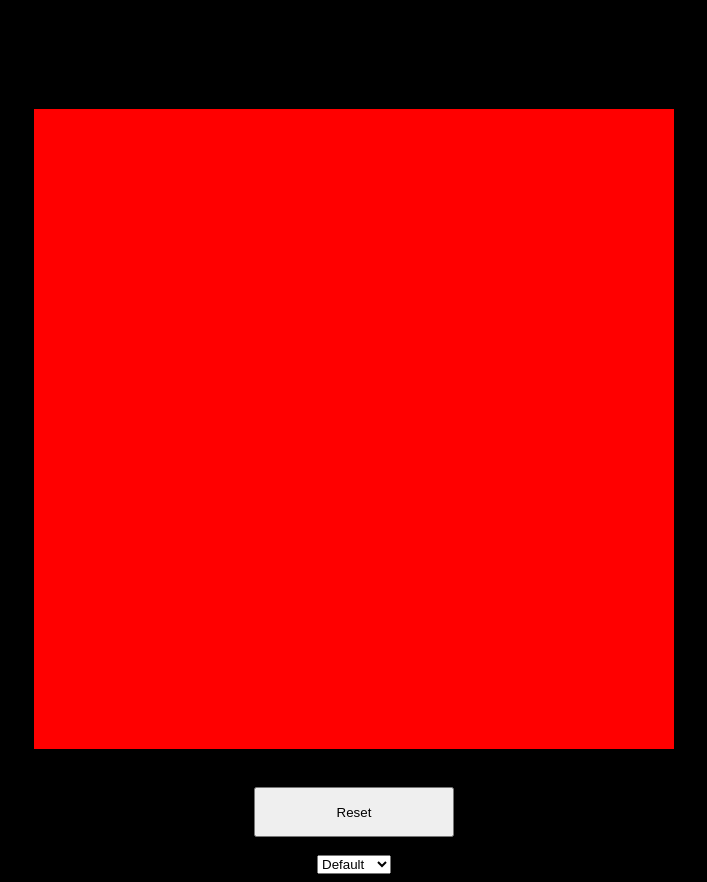
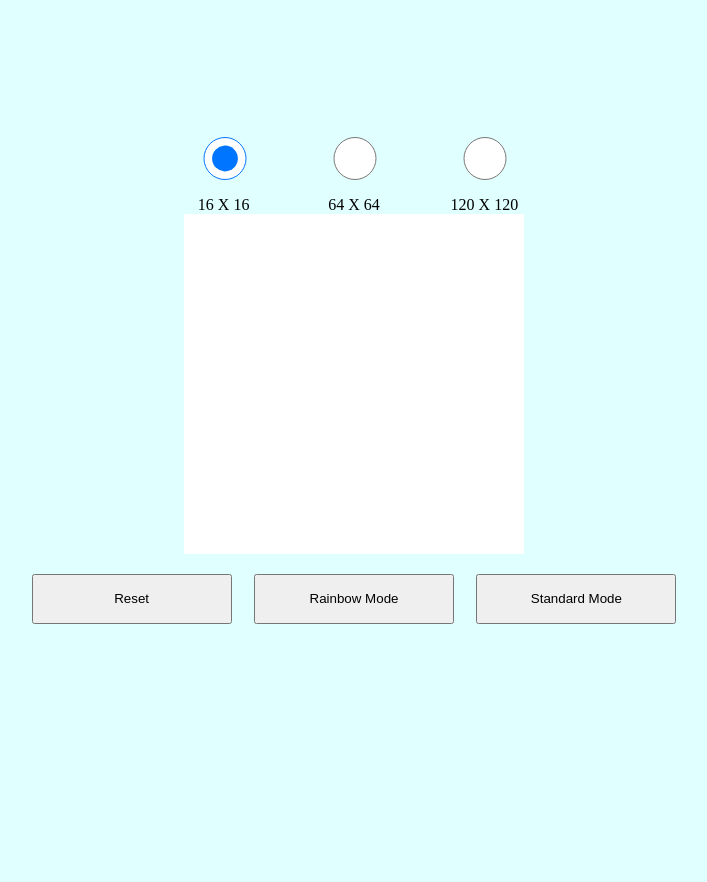
Before and after one commit to richardlee86/etch-a-sketch, a plain HTML site: page index.html in a window 1280 px wide. Shown: the whole page, without its empty margins (286-993 px from the left). After the commit the page ends 800 px from the top, so only its background shows below. Drawn offline with Linux system fonts and the light colour scheme.

Commit message:
added buttons for different modes and radio buttons to select size of box. Need functionality for radio buttons next

```diff
--- a/index.html
+++ b/index.html
@@ -9,15 +9,32 @@
 </head>
 <body>
     <div class="wrapper">
+        <div class="size">
+            <div class = 'radioDiv'>
+                <input type="radio" name="size" id="sixteen" value = '16' checked>
+                <label for="sixteen">16 X 16</label>
+            </div>
+            <div class = 'radioDiv'>
+                <input type="radio" name="size" id="sixtyFour" value="64">
+                <label for="64">64 X 64</label>
+            </div>
+            <div class = 'radioDiv'>
+                <input type="radio" name="size" id="oneTwenty" value="120">
+                <label for="120">120 X 120</label>
+            </div>
+
+
+
+        </div>
         <div class="container">
 
         </div>
-        <button class="reset">Reset</button>
-        <label for="color">Choose a Color Mode</label>
-        <select name="color" id="colorPicker">
-            <option value="default">Default</option>
-            <option value="rainbow">Rainbow</option>
-        </select>
+        <div class="buttonDiv">
+            <button class="reset">Reset</button>
+            <button id="rainbow">Rainbow Mode</button>
+            <button class="standard">Standard Mode</button>
+        </div>
+
     </div>
 
 
--- a/script.js
+++ b/script.js
@@ -18,15 +18,15 @@ const rainbowRGB = () => {
 
 
 //create divs and append them to container div
-const addDivs = () => {
+const addDivs = (size) => {
     for (let i = 0; i < 1600; i++) {
         const div = document.createElement('div');
         div.className = 'etchDiv';
-        div.style.backgroundColor = 'red';
-        div.style.width = '16px';
-        div.style.height = '16px';
+        div.style.backgroundColor = 'white';
+        div.style.width = size;
+        div.style.height = size;
         container.appendChild(div);
-        div.addEventListener('mouseover', function(){div.style.backgroundColor = 'blue';});
+        div.addEventListener('mouseover', function(){div.style.backgroundColor = 'black';});
     }
 
 }
@@ -35,9 +35,9 @@ const addRainBowDivs = () => {
     for (let i = 0; i < 1600; i++) {
         const div = document.createElement('div');
         div.className = 'etchDiv';
-        div.style.backgroundColor = 'red';
-        div.style.width = '16px';
-        div.style.height = '16px';
+        div.style.backgroundColor = 'white';
+        div.style.width = size;
+        div.style.height = size;
         container.appendChild(div);
         div.addEventListener('mouseover', function(){
             div.style.backgroundColor = rainbowRGB();
@@ -45,6 +45,22 @@ const addRainBowDivs = () => {
     }
 }
 
-window.onload = () => {
-    addDivs();
-};
+
+
+let x = document.querySelector('#rainbow');
+let y = document.querySelector('.standard');
+let sixteen = document.querySelector('#sixteen');
+let sixtyFour = document.querySelector('#sixtyFour');
+let oneTwenty = document.querySelector('#oneTwenty');
+
+x.addEventListener('mousedown', function(){
+        location.reload(true);
+});
+
+x.addEventListener('mouseup', function(){addRainBowDivs()});
+
+y.addEventListener('mousedown', function(){
+    location.reload(true);
+});
+
+y.addEventListener('mouseup', () => addDivs());
--- a/style.css
+++ b/style.css
@@ -1,5 +1,32 @@
 body {
-    background-color: black;
+    background-color: lightcyan;
+}
+.size {
+    display: flex;
+    justify-content: center;
+    margin-top: 10%;
+    width: 100%;
+    height: 5rem;
+    gap: 1.4rem;
+}
+.radioDiv{
+    display: flex;
+    flex-direction: column;
+    gap: 1rem;
+    align-items: center;
+    height: 5rem;
+}
+#sixteen{
+    width: 100px;
+    height: 50px;
+}
+#sixtyFour{
+    width: 100px;
+    height: 50px;
+}
+#oneTwenty{
+    width: 100px;
+    height: 50px;
 }
 .wrapper {
     display: flex;
@@ -19,12 +46,36 @@ body {
     flex-wrap: wrap;
     align-content: flex-start;
     background-color: white;
-    height: 640px;
-    width: 640px;
-    margin-top: 8%;
-    overflow: auto;
+    height: 340px;
+    width: 340px;
+    overflow: hidden;
 }
 
 .etchDiv{
     margin: 0;
 }
+.buttonDiv{
+    display: flex;
+    justify-content: center;
+    align-items: center;
+    gap: 1.4rem;
+}
+#rainbow {
+    width: 200px;
+    height: 50px;
+    margin-top: 3%;
+}
+
+#rainbow:hover{
+    cursor: pointer;
+}
+
+.standard {
+    width: 200px;
+    height: 50px;
+    margin-top: 3%;
+}
+
+.standard:hover{
+    cursor: pointer;
+}
```
